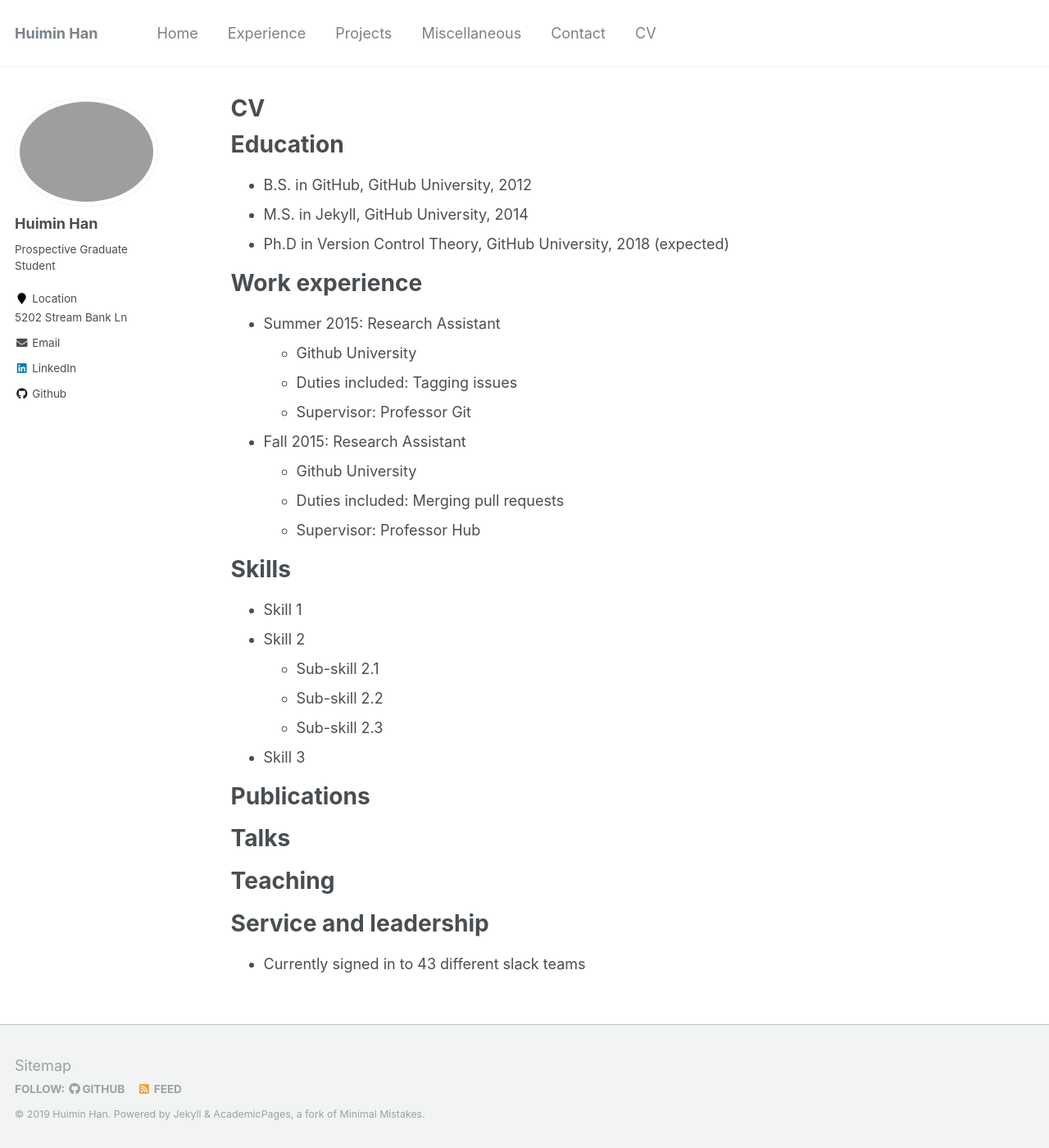
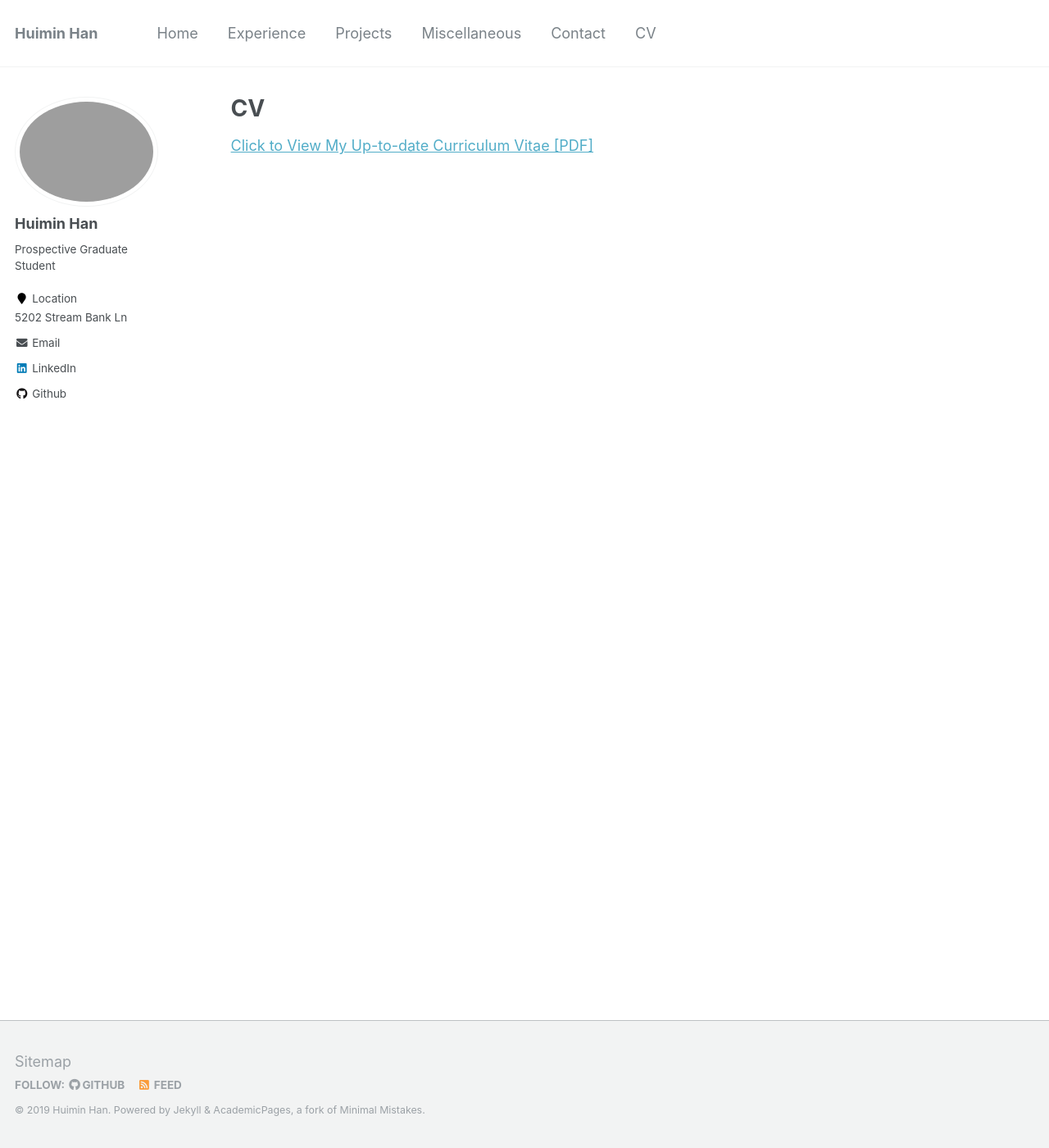
Before and after one commit to HannahHan3/HannahHan3.github.io, a Jekyll site: the page built from _pages/cv.md, in a window 1280 px wide and 1400 px high. Shown: the whole window at 82% size. Built offline with Jekyll 4.4.1, drawn with Linux system fonts in a browser that asks for light colours.

Commit message:
Update cv.md

```diff
--- a/_pages/cv.md
+++ b/_pages/cv.md
@@ -9,51 +9,7 @@ redirect_from:
 
 {% include base_path %}
 
-Education
-======
-* B.S. in GitHub, GitHub University, 2012
-* M.S. in Jekyll, GitHub University, 2014
-* Ph.D in Version Control Theory, GitHub University, 2018 (expected)
 
-Work experience
-======
-* Summer 2015: Research Assistant
-  * Github University
-  * Duties included: Tagging issues
-  * Supervisor: Professor Git
+[Click to View My Up-to-date Curriculum Vitae [PDF]](http://HannahHan3.github.io/files/huiminhan_cv.pdf)
 
-* Fall 2015: Research Assistant
-  * Github University
-  * Duties included: Merging pull requests
-  * Supervisor: Professor Hub
-
-Skills
-======
-* Skill 1
-* Skill 2
-  * Sub-skill 2.1
-  * Sub-skill 2.2
-  * Sub-skill 2.3
-* Skill 3
-
-Publications
-======
-  <ul>{% for post in site.publications %}
-    {% include archive-single-cv.html %}
-  {% endfor %}</ul>
-
-Talks
-======
-  <ul>{% for post in site.talks %}
-    {% include archive-single-talk-cv.html %}
-  {% endfor %}</ul>
-
-Teaching
-======
-  <ul>{% for post in site.teaching %}
-    {% include archive-single-cv.html %}
-  {% endfor %}</ul>
-
-Service and leadership
-======
-* Currently signed in to 43 different slack teams
+<!-- <embed src="http://lantaoyu.com/files/lantaoyu_cv.pdf" width="650" height="1800" type='application/pdf'> -->
```
